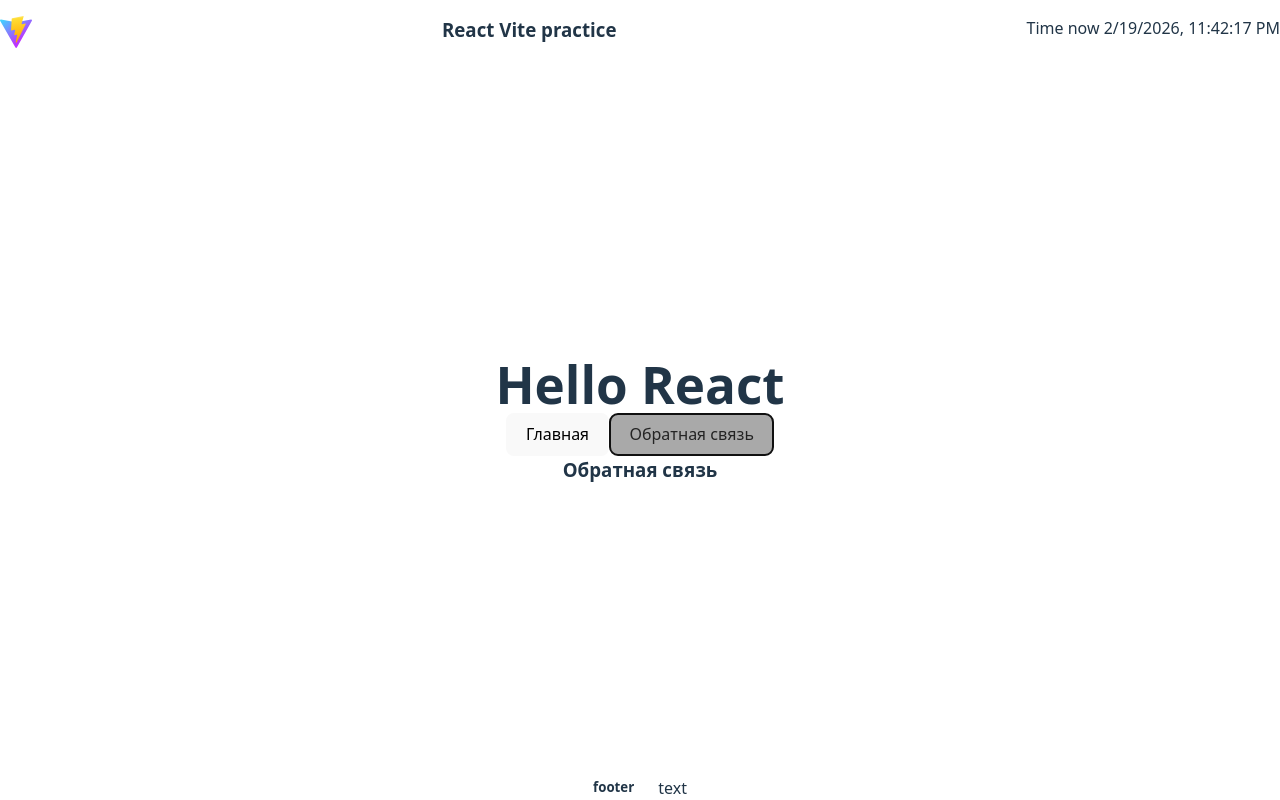
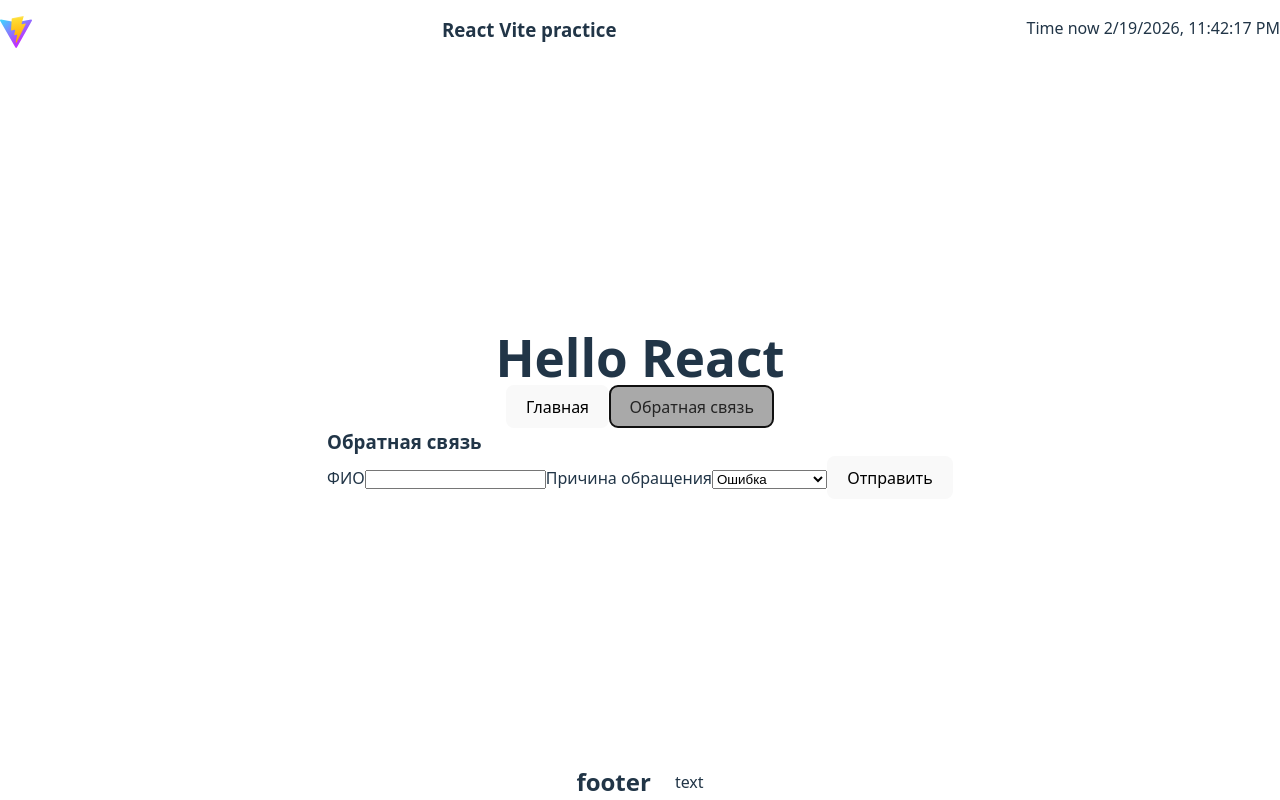
Before and after one commit to FuriticuS/react-practice, a React (Vite) app: page / in a window 1280 px wide. Both pictures are taken after a click on the button "Обратная связь". Built offline with nearby package versions, Linux system fonts and the light colour scheme.

Commit message:
add npm style-components and create form

```diff
--- a/package.json
+++ b/package.json
@@ -11,7 +11,8 @@
   },
   "dependencies": {
     "react": "^19.2.0",
-    "react-dom": "^19.2.0"
+    "react-dom": "^19.2.0",
+    "styled-components": "^6.3.11"
   },
   "devDependencies": {
     "@eslint/js": "^9.39.1",
--- a/src/components/feedback/FeedBack.jsx
+++ b/src/components/feedback/FeedBack.jsx
@@ -1,7 +1,24 @@
+import Button from "../button/Button.jsx";
+
 export default function Feedback() {
+
   return (
     <div>
       <h3>Обратная связь</h3>
+
+      <form>
+        <label htmlFor="name">ФИО</label>
+        <input type="text" id="name"/>
+
+        <label htmlFor="reason">Причина обращения</label>
+        <select id="reason">
+          <option value="error">Ошибка</option>
+          <option value="help">Нужна помощь</option>
+          <option value="suggest">Предложение</option>
+        </select>
+
+        <Button title="Отправить"/>
+      </form>
     </div>
   )
 }
--- a/src/components/footer/Footer.jsx
+++ b/src/components/footer/Footer.jsx
@@ -1,10 +1,22 @@
-import './footer.css'
+import styled from "styled-components";
+
+const FooterContainer = styled.footer`
+  display: flex;
+  flex-direction: row;
+  justify-content: center;
+  align-items: center;
+  width: 100%;
+`
+
+const FooterTitle = styled.h2`
+  margin-right: 24px;
+`
 
 export default function Footer(props) {
   return (
-    <footer>
-      <h5>{props.title}</h5>
+    <FooterContainer>
+      <FooterTitle>{props.title}</FooterTitle>
       <span>{props.description}</span>
-    </footer>
+    </FooterContainer>
   )
 }
--- a/src/components/footer/footer.css
+++ /dev/null
@@ -1,11 +0,0 @@
-footer {
-  display: flex;
-  flex-direction: row;
-  justify-content: center;
-  align-items: center;
-  width: 100%;
-
-  h5 {
-    margin-right: 24px;
-  }
-}
--- a/src/components/header/Header.jsx
+++ b/src/components/header/Header.jsx
@@ -1,6 +1,6 @@
 import logoUrl from '/src/assets/images/vite.svg?url'
 import {useEffect, useState} from "react";
-import './header.css'
+import classes from './header.module.css'
 
 export default function Header() {
   const [timeType, setTimeType] = useState(()=> new Date())
@@ -13,7 +13,7 @@ export default function Header() {
   }, [])
 
   return (
-    <header>
+    <header className={classes.header}>
       <img src={logoUrl} alt={logoText}/>
       <h3>React Vite practice</h3>
       <span>Time now {timeType.toLocaleString()}</span>
--- a/src/components/header/header.css
+++ b/src/components/header/header.module.css
@@ -1,4 +1,4 @@
-header {
+.header {
   display: flex;
   flex-direction: row;
   justify-content: space-between;
```
Also changed, not shown: 1 other file (tests, documents, lock files or other folders).
